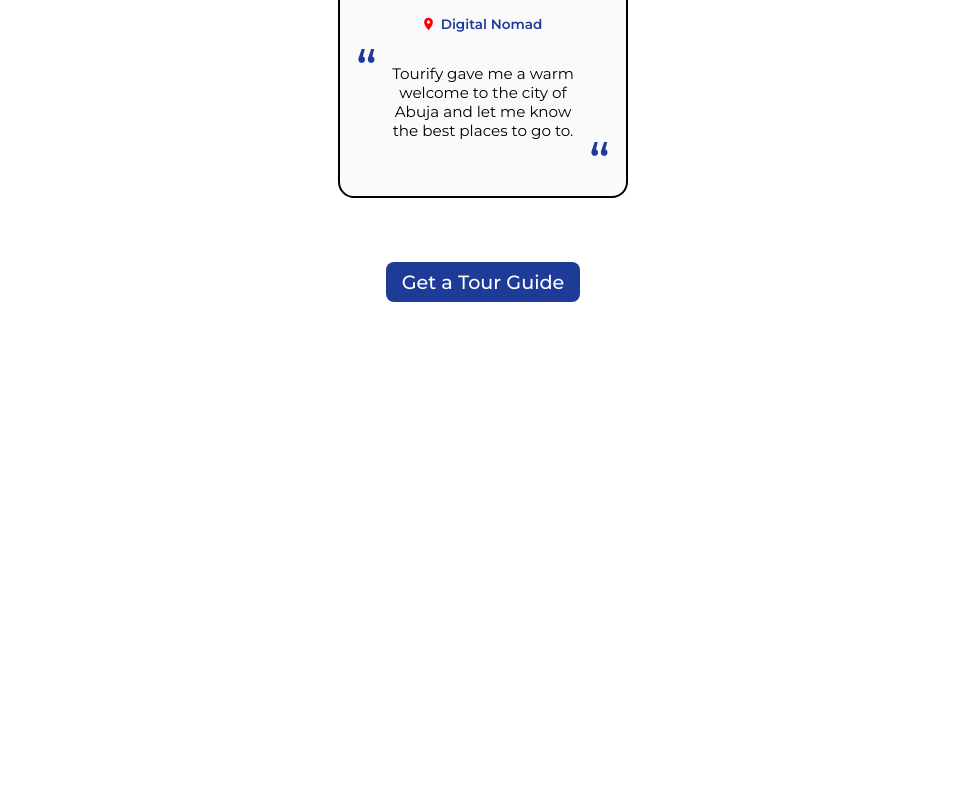
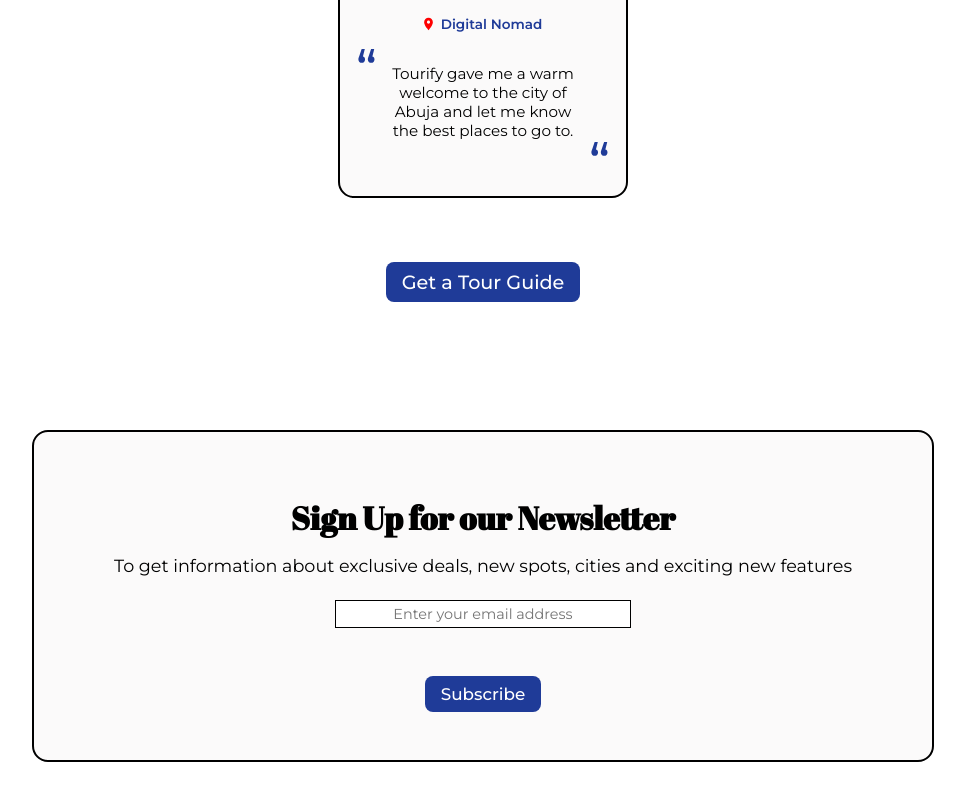
Before and after one commit to Ayinkeeeee/Tourify, a React (Create React App) app: page / in a window 1280 px wide. Shown: the part 5300-6100 px from the top of the page, without its empty margins (157-1122 px from the left). Before the commit the page ends 5602 px from the top, so only its background shows below. Built offline with nearby package versions, Linux system fonts and the light colour scheme.

Commit message:
styled newsletter component

```diff
--- a/src/components/forms/NewsLetter.jsx
+++ b/src/components/forms/NewsLetter.jsx
@@ -1,9 +1,20 @@
-
+import { useState } from "react"
 
 function NewsLetter() {
-  return (
-    <div>NewsLetter</div>
-  )
+    const [email, setEmail] = useState('')
+
+    const handleChange = (e) => {
+        setEmail(e.target.value)
+    }
+
+    return (
+        <form id="newsletter">
+            <h1>Sign Up  for our Newsletter</h1>
+            <p>To get information about exclusive deals, new spots, cities and exciting new features</p>
+            <input name="email" type="email" onChange={handleChange} value={email || ''} placeholder="Enter your email address"/>
+            <button className="main" type="submit">Subscribe</button>
+        </form>
+    )
 }
 
 export default NewsLetter
--- a/src/css/App.css
+++ b/src/css/App.css
@@ -228,6 +228,34 @@
   margin: 0.75rem 0;
 }
 
+#newsletter {
+  background: #FBFAFA;
+  border: solid 2px black;
+  margin: 8rem auto;
+  width: fit-content;
+  text-align: center;
+  display: flex;
+  flex-direction: column;
+  align-items: center;
+  padding: 4rem 5rem 3rem 5rem;
+  border-radius: 1rem;
+}
+#newsletter p {
+  font-size: 1.1rem;
+  margin-top: 1rem;
+}
+#newsletter input {
+  width: 40%;
+  margin: 1.5rem 0 3rem 0;
+  border: black 1px solid;
+  text-align: center;
+  font-size: 0.9rem;
+  padding-block: 0.25rem;
+}
+#newsletter button {
+  font-size: 1.05rem;
+}
+
 * {
   box-sizing: border-box;
   margin: 0;
@@ -258,6 +286,15 @@
   width: fit-content;
   border-radius: 0.5rem;
   font-weight: 500;
+  cursor: pointer;
+}
+
+button.main:hover {
+  background: #1F83CB;
+}
+
+button.main:active {
+  background: black;
 }
 
 main {
--- a/src/css/Home.css
+++ b/src/css/Home.css
@@ -228,4 +228,32 @@
   margin: 0.75rem 0;
 }
 
+#newsletter {
+  background: #FBFAFA;
+  border: solid 2px black;
+  margin: 8rem auto;
+  width: fit-content;
+  text-align: center;
+  display: flex;
+  flex-direction: column;
+  align-items: center;
+  padding: 4rem 5rem 3rem 5rem;
+  border-radius: 1rem;
+}
+#newsletter p {
+  font-size: 1.1rem;
+  margin-top: 1rem;
+}
+#newsletter input {
+  width: 40%;
+  margin: 1.5rem 0 3rem 0;
+  border: black 1px solid;
+  text-align: center;
+  font-size: 0.9rem;
+  padding-block: 0.25rem;
+}
+#newsletter button {
+  font-size: 1.05rem;
+}
+
 /*# sourceMappingURL=Home.css.map */
--- a/src/pages/Home.jsx
+++ b/src/pages/Home.jsx
@@ -4,6 +4,7 @@
 import FAQItem from "../components/items/FAQItem"
 import Review from "../components/items/Review"
 import LocationsHome from "../components/sections/LocationsHome"
+import NewsLetter from "../components/forms/NewsLetter"
 import { useState, useRef } from "react"
 
 function Home() {
@@ -79,6 +80,7 @@
                 </div>
                 <button className="main">Get a Tour Guide</button>
             </section>
+            <NewsLetter/>
         </main>
       </>
     )
--- a/src/scss/App.scss
+++ b/src/scss/App.scss
@@ -31,6 +31,15 @@
     width: fit-content;
     border-radius: 0.5rem;
     font-weight: 500;
+    cursor: pointer;
+}
+
+button.main:hover{
+    background: $mid_blue;
+}
+
+button.main:active{
+    background: black;
 }
 
 main{
--- a/src/scss/Home.scss
+++ b/src/scss/Home.scss
@@ -272,3 +272,34 @@
         }
     }
 }
+
+#newsletter{
+    background: $gray_card;
+    border: solid 2px black;
+    margin: 8rem auto;
+    width: fit-content;
+    text-align: center;
+    display: flex;
+    flex-direction: column;
+    align-items: center;
+    padding: 4rem 5rem 3rem 5rem;
+    border-radius: 1rem;
+
+    p{
+        font-size: 1.1rem;
+        margin-top: 1rem;
+    }
+
+    input{
+        width: 40%;
+        margin: 1.5rem 0 3rem 0;
+        border: black 1px solid;
+        text-align: center;
+        font-size: 0.9rem;
+        padding-block: 0.25rem;
+    }
+
+    button{
+        font-size: 1.05rem;
+    }
+}
```
Also changed, not shown: 2 other files (tests, documents, lock files or other folders).
